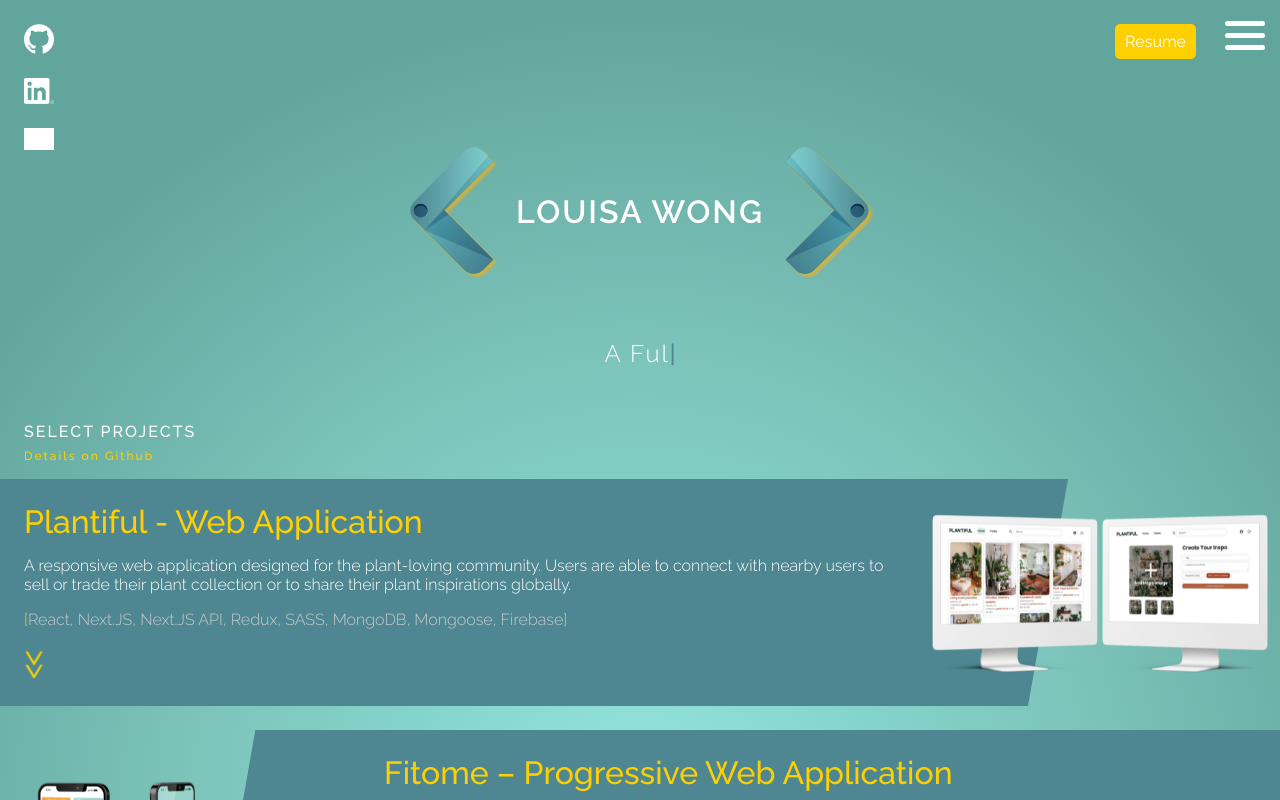
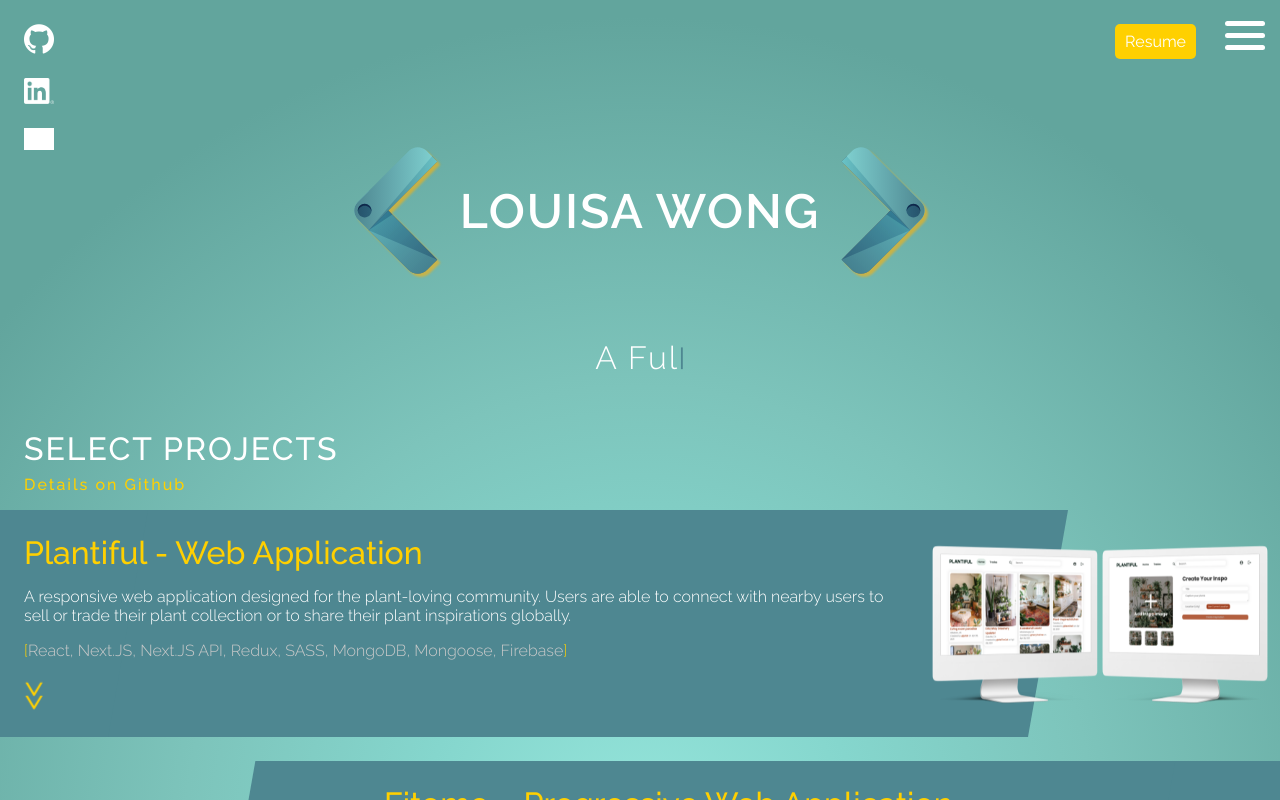
Before and after one commit to louisawong/portfolio, a Next.js app: page / in a window 1280 px wide. Shown: the top 800 px of the page. Built offline with nearby package versions, Linux system fonts and the light colour scheme; grey boxes are pictures that could not be loaded; a web font is replaced by a local one.

Commit message:
changed main font sizes

```diff
--- a/styles/globals.css
+++ b/styles/globals.css
@@ -52,7 +52,7 @@ li {
   width: 100vw;
   font-weight: 500;
   letter-spacing: 2px;
-  font-size: 1em;
+  font-size: 2em;
   color: white;
   margin:0;
 }
@@ -62,7 +62,7 @@ li {
   width: 100vw;
   font-weight: 500;
   letter-spacing: 2px;
-  font-size: 0.75em;
+  font-size: 1em;
   color: white;
   margin:0;
   transform: translateY(-2vh);
--- a/styles/hero.css
+++ b/styles/hero.css
@@ -16,7 +16,7 @@
 
 .fullname {
     margin:0;
-    font-size: 2em;
+    font-size: 3em;
     letter-spacing: 2px;
     font-weight: 600;
 }
@@ -34,7 +34,7 @@
 }
 
 #textAnimation {
-    font-size: 1.5em;
+    font-size:2em;
     font-weight: 300;
     margin: 0;
     letter-spacing: 2px;
--- a/styles/navigation.css
+++ b/styles/navigation.css
@@ -24,11 +24,6 @@
 }
 
 .resume {
-    /* background-color: var(--accent_blue); */
-    /* padding: 5px 8px; */
-    /* margin: 5px; */
-    /* border-radius: 5px; */
-    /* text-align: center; */
     transform: translateX(-60px);
 }
 
@@ -116,6 +111,7 @@
 
 .hamburger_choices_option {
     margin: 20px;
+    font-size: 1em;
 }
 
 .hamburger_choices_social {
```
